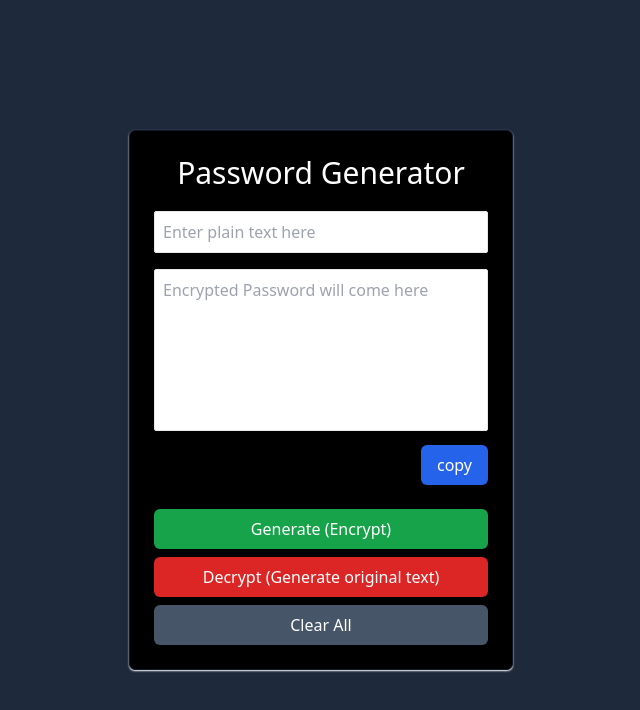
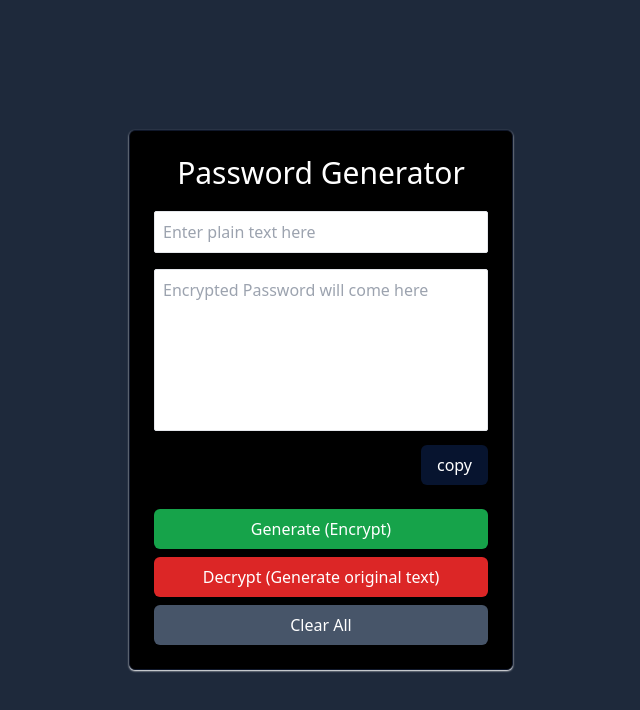
Before and after one commit to GeekyNaved/securepass-chromeExtension, a React (Vite) app: page / in a window 1280 px wide. Shown: the top 710 px of the page, without its empty margins (319-959 px from the left). Built offline with nearby package versions, Linux system fonts and the light colour scheme.

Commit message:
Disable copy button when encrypted txt field is empty

```diff
--- a/src/App.tsx
+++ b/src/App.tsx
@@ -97,7 +97,7 @@ export default function App() {
             <textarea rows={6} value={encryptedTxt} className="p-2 w-full border rounded-sm resize-none"
               placeholder="Encrypted Password will come here" onChange={handleEncryptedTxtChange} />
             <div className="flex justify-end">
-              <button className="text-white bg-blue-600 hover:bg-opacity-50 mt-2 text-md px-4 py-2 border-none rounded-md" onClick={copy}>copy</button>
+              <button className="text-white bg-blue-600 hover:bg-opacity-50 mt-2 text-md px-4 py-2 border-none rounded-md disabled:bg-opacity-20" onClick={copy} disabled={encryptedTxt?.length == 0 ? true : false}>copy</button>
             </div>
           </div>
           <div className="mt-4">
```
